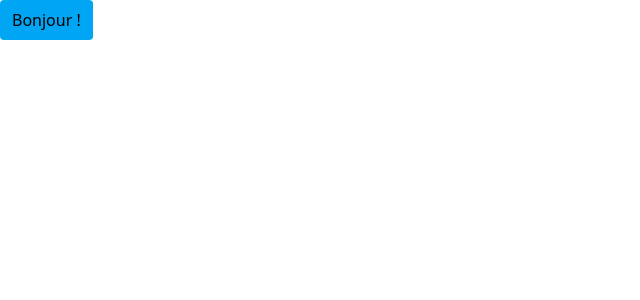
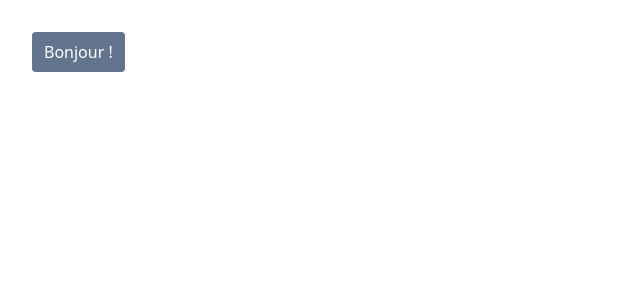
Before and after one commit to pharos-lab/lantern, a Vue app: page / in a window 1280 px wide. Shown: the top 300 px of the page, without its empty margins (0-640 px from the left). Built offline with nearby package versions, Linux system fonts and the light colour scheme.

Commit message:
refactor theme and spec for button

```diff
--- a/src/App.vue
+++ b/src/App.vue
@@ -4,5 +4,8 @@ import Button from './components/button/Button.vue';
 </script>
 
 <template>
-    <Button class="test ok">Bonjour !</Button>
+    <div class="p-8">
+        <Button class="test ok">Bonjour !</Button>
+    </div>
+
 </template>
--- a/src/components/button/Button.vue
+++ b/src/components/button/Button.vue
@@ -5,16 +5,20 @@
 </template>
 
 <script setup lang="ts">
-import type  { ButtonPrimitiveProps } from '../../primitives/button/Button.vue';
 import { buttonSpecs } from './buttonSpecs.js'
 import { useComponentClasses } from '../../composables/useComponentClasses.js';
-import Button from '../../primitives/button/Button.vue';
+import Button, { type ButtonPrimitiveProps } from '../../primitives/button/Button.vue';
+import type { BaseProps } from '../../types';
+import { computed } from 'vue';
 
 
-interface ButtonProps extends ButtonPrimitiveProps {
+interface ButtonProps extends BaseProps, ButtonPrimitiveProps {
     size?: string
     radius?: string
 }
 const props = defineProps<ButtonProps>()
-const classes = useComponentClasses(props, buttonSpecs)
+
+const classes = computed(() => {
+    return useComponentClasses(props, buttonSpecs)
+})
 </script>
--- a/src/components/button/buttonSpecs.ts
+++ b/src/components/button/buttonSpecs.ts
@@ -1,37 +1,13 @@
 import type { ComponentSpec } from '../../types/index.ts'
 
 export const buttonSpecs: ComponentSpec = {
+    name: 'Button',
     apply: ['hover', 'focus'], //only thoses will be added to button classes
-    class: 'l-button',
-    defaultProps: { //possibilité to choose default prop for component
-        color: 'primary',
+    class: 'l-button transition',
+    defaultProps: { //possibility to choose default prop for component
+        color: 'slate',
         variant: 'filled',
         size: 'medium',
-        radius: 'small'
+        radius: 'medium'
     },
-    override: {
-        colors: {
-            default: {
-                filled: {
-                    background: 'bg-blue-500',
-                    foreground: 'text-white',
-                },
-
-            },
-            primary: {
-                filled: {
-                    background: 'bg-sky-500',
-                },
-
-            },
-            //etc
-        },
-        size: {
-            small: 'px-2 py-1',
-            medium: 'px-3 py-2',
-        },
-        loading: {
-            true: 'opacity-70 cursor-wait'
-        }
-    }
 }
--- a/src/composables/useComponentClasses.ts
+++ b/src/composables/useComponentClasses.ts
@@ -10,6 +10,7 @@ export function useComponentClasses(
     spec: ComponentSpec
 ) {
     const options = inject<PluginOptions>(OPTIONS_KEY);
+    let colorClasses = ''
 
     if (!options?.theme) {
         throw new Error('[Lantern] Theme not found. Did you install the plugin?');
@@ -18,13 +19,15 @@ export function useComponentClasses(
     const theme = options.theme;
 
     // Resolve color (props > spec.defaultProps > 'default')
-    const color = props.color ?? spec.defaultProps?.color ?? 'default';
+    const color = props.color ?? spec.defaultProps?.color ?? options.defaultColor;
 
     // Resolve variant (props > spec.defaultProps > 'filled')
-    const variant = props.variant ?? spec.defaultProps?.variant ?? 'filled';
+    const variant = props.variant ?? spec.defaultProps?.variant ?? options.defaultVariant;
 
-    // Get color classes
-    const colorClasses = resolveColorClasses(theme, spec, color, variant);
+    if (color && variant) {
+       // Get color classes
+        colorClasses = resolveColorClasses(theme, spec, color, variant);
+    }
 
     // Get props classes (size, radius, etc.)
     const propsClasses = resolvePropsClasses(theme, spec, props);
--- a/src/main.ts
+++ b/src/main.ts
@@ -5,5 +5,5 @@ import { defaultTheme } from './themes/default'
 
 import { lantern } from './plugin'
 createApp(App).use(lantern, {
-    theme: defaultTheme
+    theme: defaultTheme,
 }).mount('#app')
--- a/src/plugin.ts
+++ b/src/plugin.ts
@@ -12,7 +12,7 @@ const defaultOptions = {
 }
 
 export const lantern: Plugin = {
-    install(app: App, options?: PluginOptions) {
+    install(app: App, options: PluginOptions) {
         if (!options?.theme) {
             throw new Error('[Lantern] Theme is required in plugin options');
         }
--- a/src/primitives/button/Button.vue
+++ b/src/primitives/button/Button.vue
@@ -4,7 +4,6 @@
         :disabled="props.disabled || props.loading"
         :aria-disabled="props.disabled ? 'true' : undefined"
         :aria-busy="props.loading ? 'true' : undefined"
-        :class="props.class"
     >
         <slot />
     </button>
@@ -12,9 +11,9 @@
 
 <script setup lang="ts">
 import type { ButtonHTMLAttributes } from 'vue';
-import type { BaseProps } from '../../types';
+import type { BasePrimitiveProps } from '../../types';
 
-export interface ButtonPrimitiveProps extends BaseProps {
+export interface ButtonPrimitiveProps extends BasePrimitiveProps {
     disabled?: ButtonHTMLAttributes["disabled"]
     loading?: boolean
     type?: 'button' | 'submit' | 'reset'
--- a/src/themes/default.ts
+++ b/src/themes/default.ts
@@ -1,34 +1,31 @@
 export const defaultTheme = {
-    colors: { // global variant
-        default: {
+    colors: {
+        slate: {
             filled: {
-                background: 'default-filled-bg',
-                foreground: 'default-filled-fg',
-                hover: 'default-filled-hover',
-                border: 'default-filled-border',
-                focus: 'default-filled-focus',
+                background: 'bg-slate-500',
+                foreground: 'text-white',
+                hover: 'hover:bg-slate-400',
+                focus: 'focus:ring-2 focus:ring-slate-400 ring-offset-1',
             },
-
         },
-        primary: {
+        blue: {
             filled: {
-                background: 'primary-filled-bg',
-                foreground: 'primary-filled-fg',
-                hover: 'primary-filled-hover',
-                border: 'primary-filled-border',
-                focus: 'primary-filled-focus',
+                background: 'bg-blue-500',
+                foreground: 'text-white',
+                hover: 'hover:bg-blue-400',
+                focus: 'focus:ring-2 focus:ring-blue-400 ring-offset-1',
             },
-
         },
         //etc
     },
     size: {
-        small: 'default-size-small',
-        medium: 'default-size-medium'
+        small: 'px-2 py-1',
+        medium: 'px-3 py-2'
         //etc
     },
     radius: {
-        small: 'rounded-sm'
+        small: 'rounded-sm',
+        medium: 'rounded'
         //etc
     },
 }
--- a/src/types/index.ts
+++ b/src/types/index.ts
@@ -9,6 +9,7 @@ export interface Theme {
 
 // Component Spec
 export interface ComponentSpec {
+    name:string
     apply?: string[];
     class?: string;
     defaultProps?: {
@@ -22,7 +23,7 @@ export interface ComponentSpec {
         colors?: ThemeColors;
         size?: ThemeSizes;
         radius?: ThemeRadius;
-        [propName: string]: Record<string, any> |undefined; // size, radius, etc.
+        [propName: string]: Record<string, any> | undefined; // size, radius, etc.
     };
 }
 
@@ -33,10 +34,14 @@ export interface PluginOptions {
     defaultVariant?: string
 }
 
-export interface BaseProps {
+export interface BasePrimitiveProps {
+
+}
+
+export interface BaseProps extends BasePrimitiveProps {
+    class?: HTMLAttributes["class"];
     color?: string;
     variant?: string;
-    class?: HTMLAttributes["class"];
 }
 
 export interface ComponentProps extends BaseProps {
--- a/src/utils/resolveColorClasses.ts
+++ b/src/utils/resolveColorClasses.ts
@@ -5,7 +5,7 @@ const staticProperties = ['background', 'foreground'];
 
 export function resolveColorClasses(
     theme: Theme,
-    spec: ComponentSpec | undefined,
+    spec: ComponentSpec,
     color: string,
     variant: string
 ): string {
@@ -17,7 +17,7 @@ export function resolveColorClasses(
 
     // 3. If neither global nor override exists, return empty
     if (!globalColorVariant && !overrideColorVariant) {
-        console.warn(`[Lantern] Color "${color}" with variant "${variant}" not found in theme`);
+        console.warn(`[Lantern - theme] Color "${color}" with variant "${variant}" not found neither in theme or "${spec.name}" specs.`);
         return '';
     }
 
--- a/src/utils/resolvePropsClasses.ts
+++ b/src/utils/resolvePropsClasses.ts
@@ -2,7 +2,7 @@ import type { Theme, ComponentSpec } from '../types';
 
 export function resolvePropsClasses(
     theme: Theme,
-    spec: ComponentSpec | undefined,
+    spec: ComponentSpec,
     props: Record<string, unknown>
 ): string {
     const classes: string[] = [];
@@ -14,10 +14,9 @@ export function resolvePropsClasses(
         if (excludedProps.includes(propName)) continue;
 
         // Resolve value: props > spec.defaultProps
-        const propValue = props[propName] ?? spec?.defaultProps?.[propName];
+        const propValue = props[propName] ?? spec.defaultProps?.[propName];
 
         if (!propValue) continue;
-
 
         // Find class: spec override > global theme
         const propClass = spec?.override?.[propName]?.[String(propValue)] ?? theme[propName]?.[String(propValue)];
@@ -25,7 +24,7 @@ export function resolvePropsClasses(
         if (propClass) {
             classes.push(propClass);
         } else {
-            console.warn(`[Lantern] ${propName} "${propValue}" not found in theme`);
+            console.warn(`[Lantern - theme] ${propName} "${propValue}" not found neither in theme or in "${spec.name}" specs.`);
         }
     }
 
```
